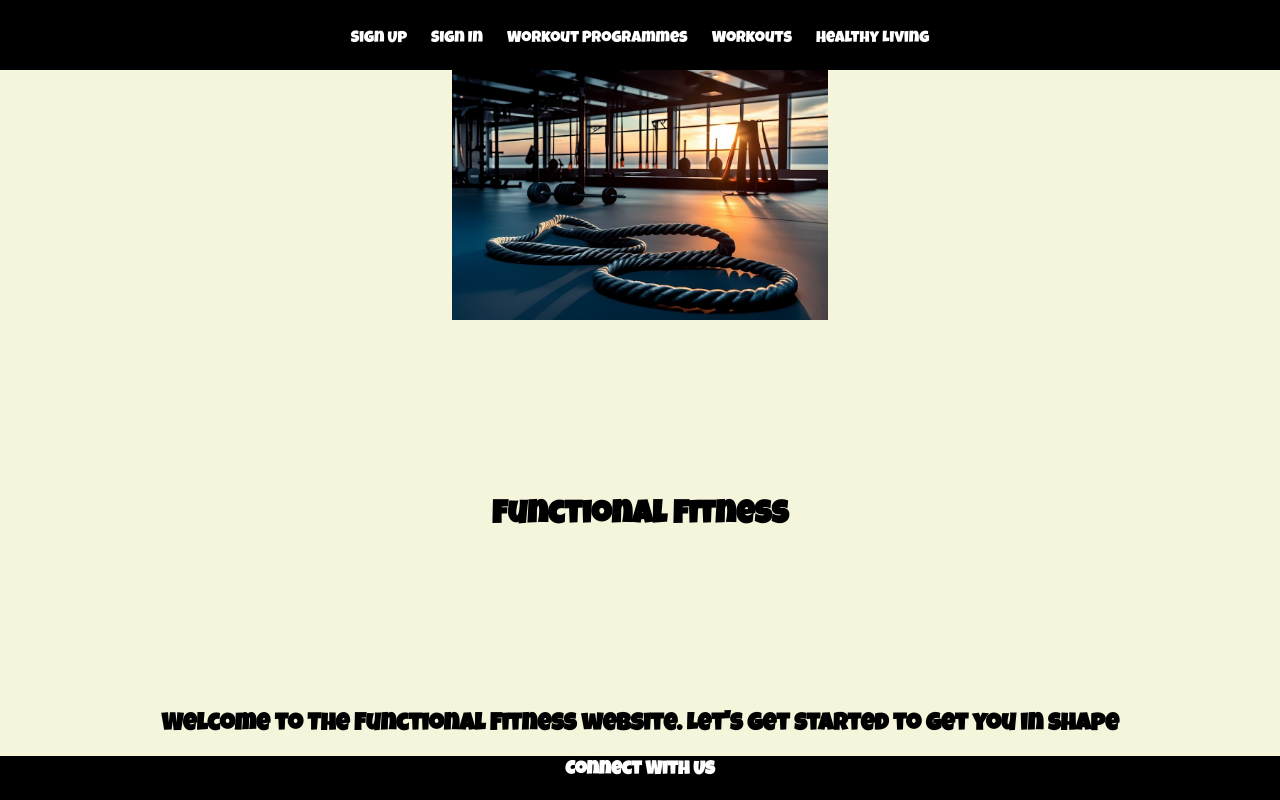
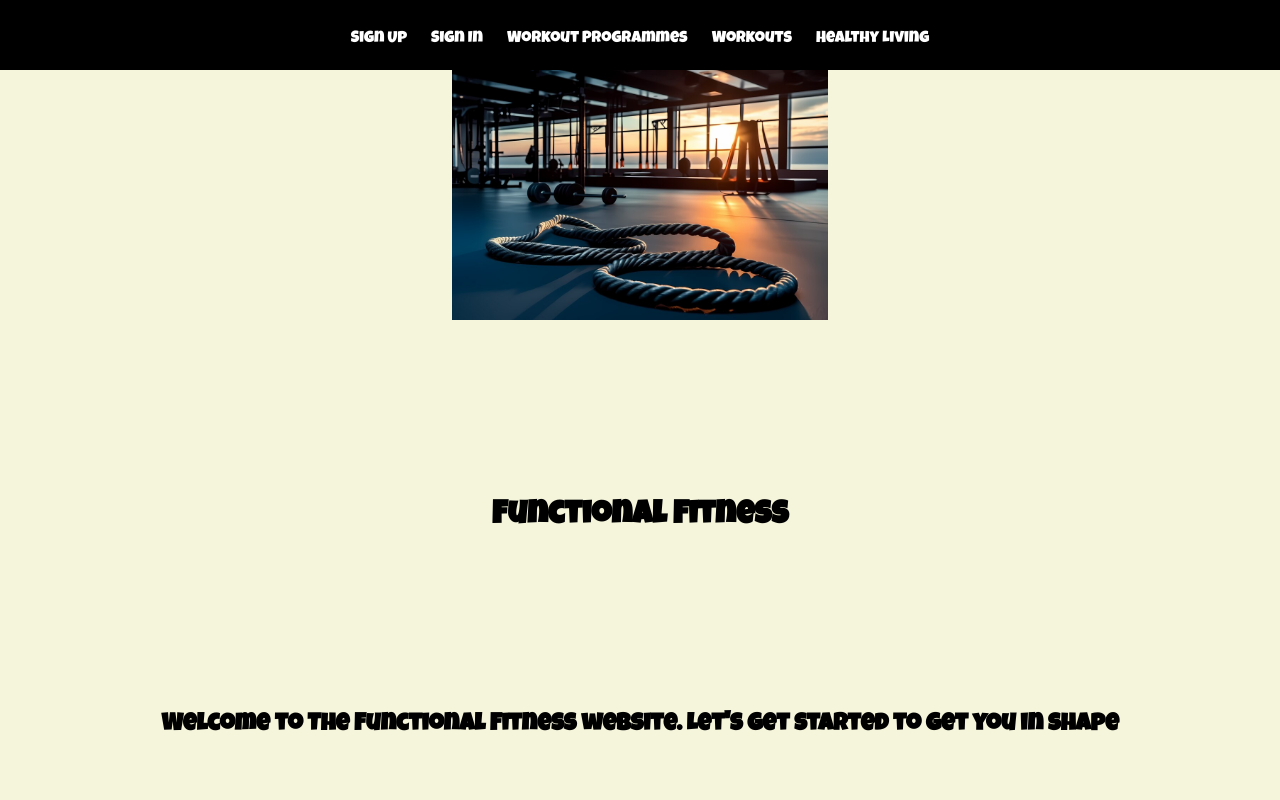
Before and after one commit to deepthinker-88/Fitness-Website, a React (Create React App) app: page / in a window 1280 px wide. Shown: the top 800 px of the page. Built offline with nearby package versions, Linux system fonts and the light colour scheme.

Commit message:
Updated JSX  semantics

```diff
--- a/src/App.js
+++ b/src/App.js
@@ -24,19 +24,14 @@ function App() {
           <Route
             path="/"
             element={
-              <div>
-                <header>
-                  <div></div>
+              <main className="content">
                 <img className="fitness-image" src={fitness} alt="fitness" />
                 <h1 className="main-title">Functional Fitness</h1>
                 <h2 className="text-colour">
                   Welcome to The Functional Fitness website. Let's get started
                   to get you in shape
                 </h2>
-                </header>
-
-                <Footer />
-              </div>
+              </main>
             }
           />
 
@@ -50,7 +45,7 @@ function App() {
             path="/healthy-living"
             element={
               <HealthyLivingPage
-                className="text-colour"
+                className="font-style"
                 title="Maintaining a Healthy Lifestyle"
                 name="Healthy Living Recipes"
               />
@@ -62,6 +57,7 @@ function App() {
             element={<UserProfile title="Welcome to your UserProfile Page" />}
           />
         </Routes>
+        <Footer />
       </Router>
     </div>
   );
```
Lines whose indentation alone changed are shown as unchanged.
